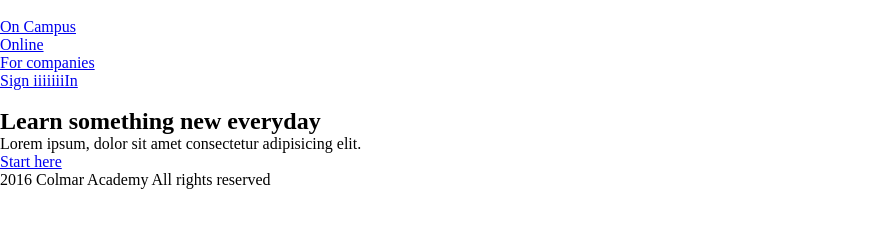
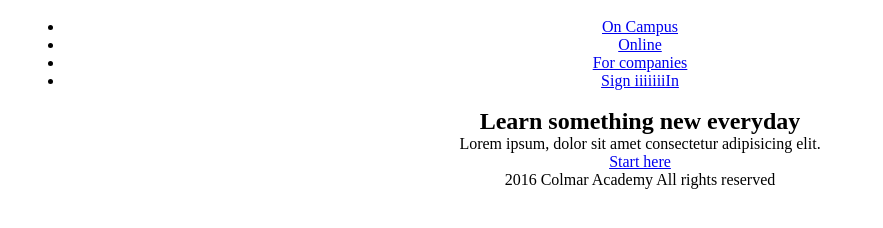
Before and after one commit to eric-twelve/Colmar-Academy, a plain HTML site: page index.html in a window 1280 px wide. Shown: the whole page, without its empty margins (0-883 px from the left). Drawn offline with Linux system fonts and the light colour scheme.

Commit message:
add modifies

```diff
--- a/resources/css/styles.css
+++ b/resources/css/styles.css
@@ -4,5 +4,8 @@
     box-sizing: border-box;
 }
  body{
-    margin:0 auto;
+    width: 90%;
+    min-width: 800px;
+    text-align: center;
+    margin: 0 auto;
  }
```
